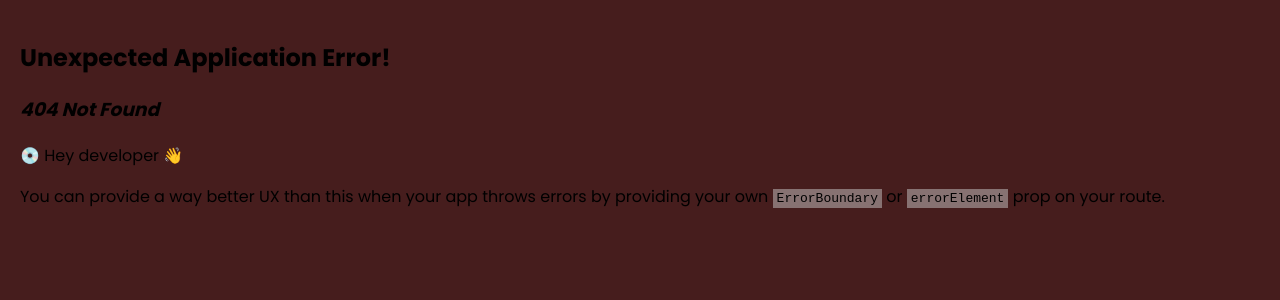
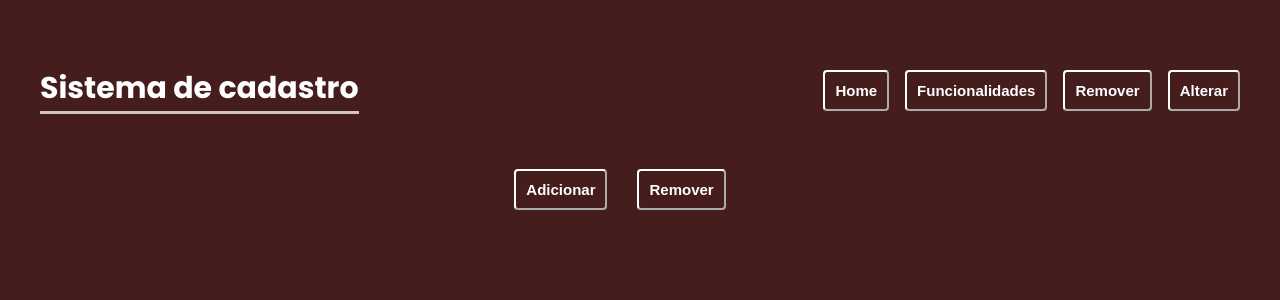
Before and after one commit to diogo939405/projetos, a React (Create React App) app in the folder FORMULÁRIIO/form/: page /Home/Funcionalidades in a window 1280 px wide. Before the commit this address had no page. Shown: the top 300 px of the page. Built offline with nearby package versions, Linux system fonts and the light colour scheme.

Commit message:
add pt 2

```diff
--- a/FORMULÁRIIO/form/src/App.js
+++ b/FORMULÁRIIO/form/src/App.js
@@ -12,15 +12,17 @@ import 'primeicons/primeicons.css';
 import BemVindo from './layout/BemVindo';
 import Login from './componentes/login/login';
 import Inicio, { dadosLoader } from './componentes/Home/Inicio';
-import Adicionar from './componentes/Home/Adicionar';
+import Adicionar from './componentes/Home/Funcionalidades/Adicionar';
 import Alterar from './componentes/Home/Alterar';
-import Remover from './componentes/Home/Remover';
+import Remover from './componentes/Home/Funcionalidades/Remover';
 import MenuLayout from './layout/MenuLayout';
+import ControleLayout from './layout/ControleLayout';
+
 
 
 const router = createBrowserRouter(
   createRoutesFromElements(
-    <Route path="/" element={<BemVindo/>}>,
+    <Route path="/" element={<BemVindo/>}>
     <Route path="Login" element={<Login/>}/>
         <Route index element={<Login/>}/>
 
@@ -29,10 +31,13 @@ const router = createBrowserRouter(
           element={<Inicio/>}
           loader={dadosLoader}
           />
-            <Route path='Adicionar' element={<Adicionar/>}/>
-            <Route path='Alterar' element={<Alterar/>}/>
-            <Route path='Remover' element={<Remover/>}/>
+            <Route path='Funcionalidades' element={<ControleLayout/>}>
+              <Route path='Adicionar' element={<Adicionar/>}/>
+              <Route path='Remover' element={<Remover/>}/>
         </Route>
+
+        </Route>
+
 
 
          </Route>
--- a/FORMULÁRIIO/form/src/componentes/Home/Adicionar.js
+++ b/FORMULÁRIIO/form/src/componentes/Home/Funcionalidades/Adicionar.js
@@ -1,5 +1,5 @@
 import React , { useState } from 'react'
-import './estilo/adicionar.css'
+import '../estilo/adicionar.css'
 import { InputText } from 'primereact/inputtext';
 import { Button } from 'primereact/button';
 
--- a/FORMULÁRIIO/form/src/componentes/Home/Remover.js
+++ b/FORMULÁRIIO/form/src/componentes/Home/Funcionalidades/Remover.js
@@ -1,5 +1,5 @@
 import React from 'react'
-import './estilo/Remover.css'
+import '../estilo/Remover.css'
 
 export default function Remover() {
   return (
--- a/FORMULÁRIIO/form/src/index.css
+++ b/FORMULÁRIIO/form/src/index.css
@@ -57,3 +57,10 @@ header nav button:hover{
   color: var(--primary);
   font-weight: bolder;
 }
+
+.nav-controle{
+  display: flex;
+  justify-content: center;
+  gap: 30px;
+  margin: 30px 0;
+}
--- /dev/null
+++ b/FORMULÁRIIO/form/src/layout/ControleLayout.js
@@ -0,0 +1,23 @@
+import React from "react";
+import { Outlet,NavLink } from 'react-router-dom'
+
+
+
+export default function controleLayout() {
+  return (
+    <div className='botao-menu'>
+    <header>
+      <nav className="nav-controle">
+
+   <NavLink to="/Home/Funcionalidades/Adicionar"><button>Adicionar </button></NavLink>
+   <NavLink to="/Home/Funcionalidades/Remover"><button>Remover</button></NavLink>
+
+   </nav>
+   </header>
+   <main>
+    <Outlet/>
+    </main>
+
+  </div>
+)
+}
--- a/FORMULÁRIIO/form/src/layout/MenuLayout.js
+++ b/FORMULÁRIIO/form/src/layout/MenuLayout.js
@@ -12,7 +12,7 @@ export default function MenuLayout() {
           {/* retirar esses button dps */}
           <h1 >Sistema de cadastro</h1>
      <NavLink to="/Home/Inicio"><button >Home </button></NavLink>
-     <NavLink to="/Home/Adicionar"><button>Adicionar </button></NavLink>
+     <NavLink to="/Home/Funcionalidades"><button>Funcionalidades </button></NavLink>
      <NavLink to="/Home/Remover"><button>Remover</button></NavLink>
      <NavLink to="/Home/Alterar"><button>Alterar</button></NavLink>
 {/*
```
